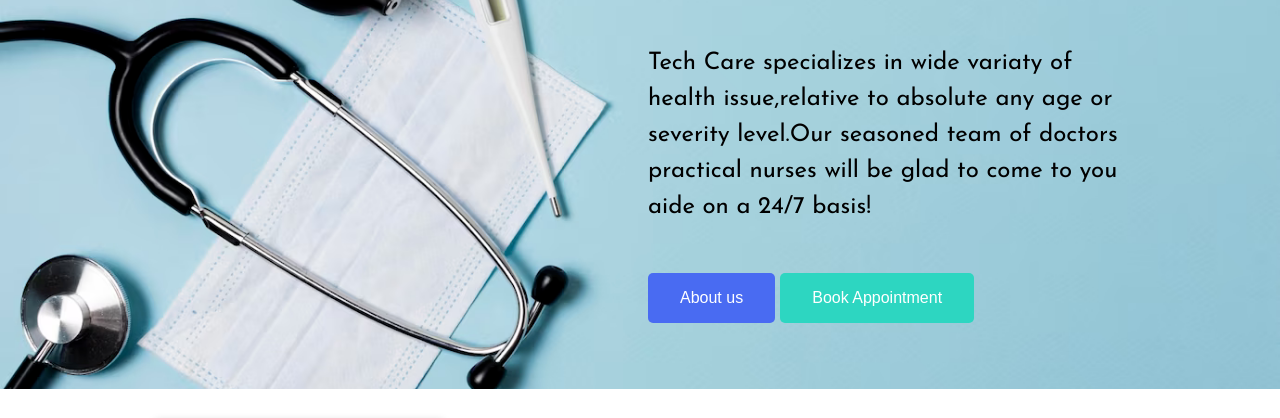
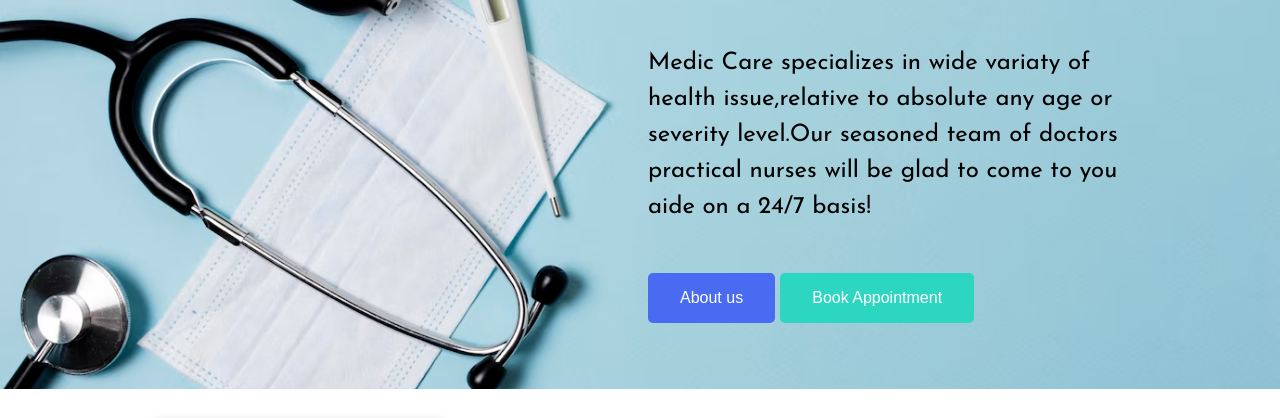
Before and after one commit to NealaAchieng/Medic-care, a plain HTML site: page index.html in a window 1280 px wide. Shown: the part 338-756 px from the top of the page. Drawn offline with Linux system fonts and the light colour scheme.

Commit message:
modify the hero text

```diff
--- a/index.html
+++ b/index.html
@@ -36,7 +36,7 @@
       <div class="hero-content">
         <h1>Quality Care To Restore Your Health</h1>
         <p>
-          Tech Care specializes in wide variaty of health issue,relative to
+          Medic Care specializes in wide variaty of health issue,relative to
           absolute any age or severity level.Our seasoned team of doctors
           practical nurses will be glad to come to you aide on a 24/7 basis!
         </p>
```
